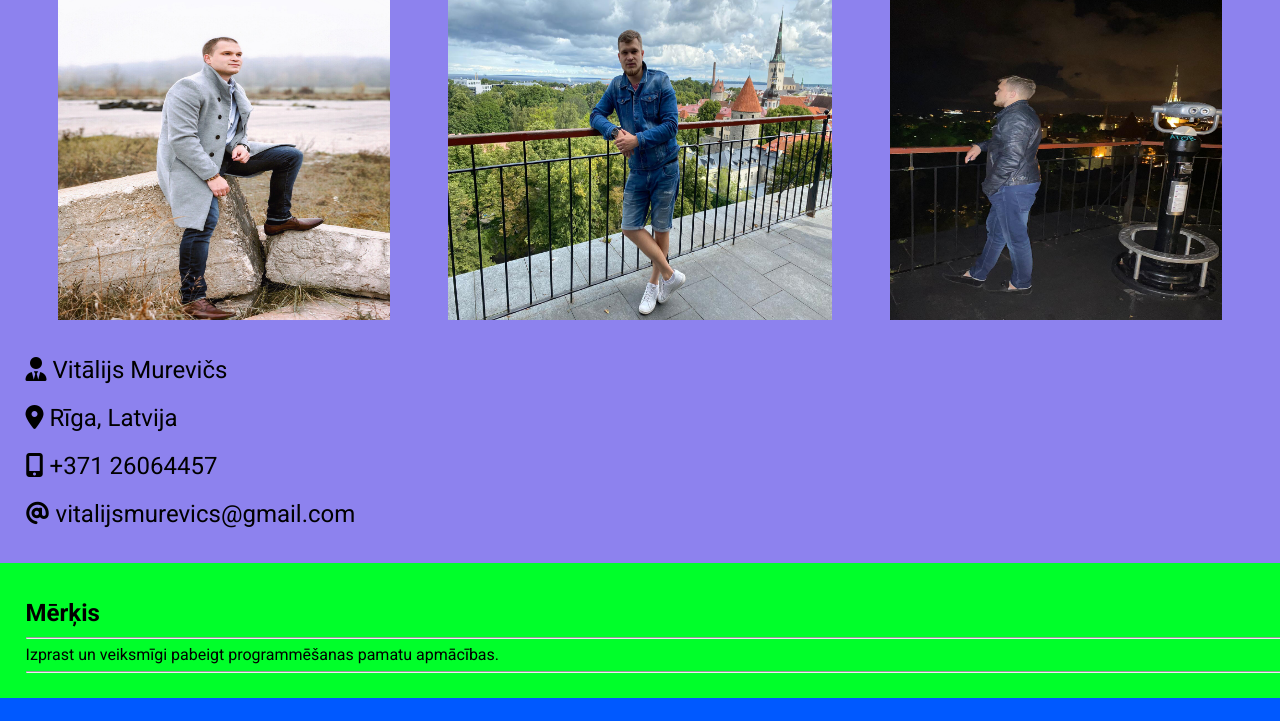
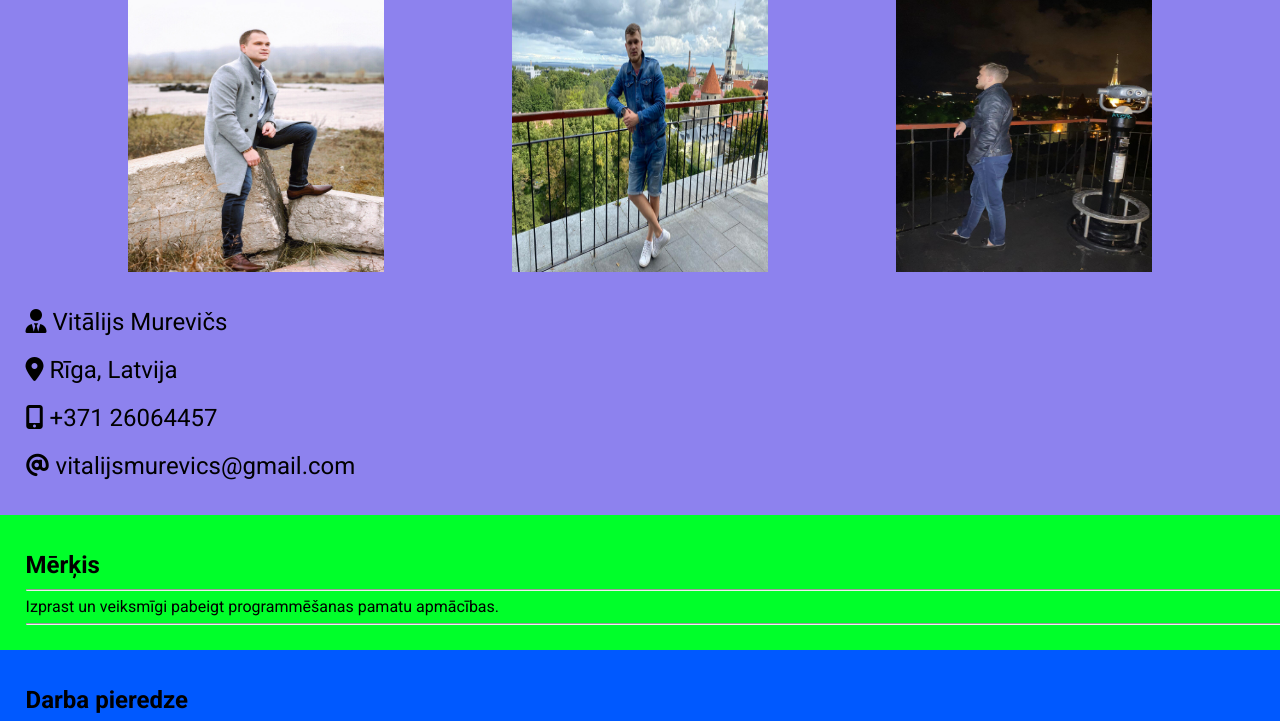
Before and after one commit to VitalyM-code/CV, a plain HTML site: page index.html in a window 1280 px wide. Shown: the part 54-775 px from the top of the page. Drawn offline with Linux system fonts and the light colour scheme.

Commit message:
CV
added @media

```diff
--- a/style.css
+++ b/style.css
@@ -20,28 +20,22 @@ h1 {
     .photos {
         display: flex;
         justify-content: space-evenly;
-        @media all {
-            .photos {
-                        display: flex;
-                        flex-direction: column ;
-                    }
-                }
 
     }
 
      .photos .frstimg {
-        width: 26%;
-        height: 42vh;
+        width: 20%;
+        height: 36vh;
     }
 
     .photos .scndimg {
-        width: 30%;
-        height: 42vh;
+        width: 20%;
+        height: 36vh;
     }
 
     .photos .thrdimg {
-        width: 26%;
-        height: 42vh;
+        width: 20%;
+        height: 36vh;
     }
 
   .info {
@@ -127,3 +121,11 @@ h1 {
     font-weight: bold;
     font-family: 'Gill Sans', 'Gill Sans MT', Calibri, 'Trebuchet MS', sans-serif;
 }
+
+@media screen and (max-width: 600px) {
+    .photos {
+        display: flex;
+        flex-direction: column;
+
+    }
+}
```
